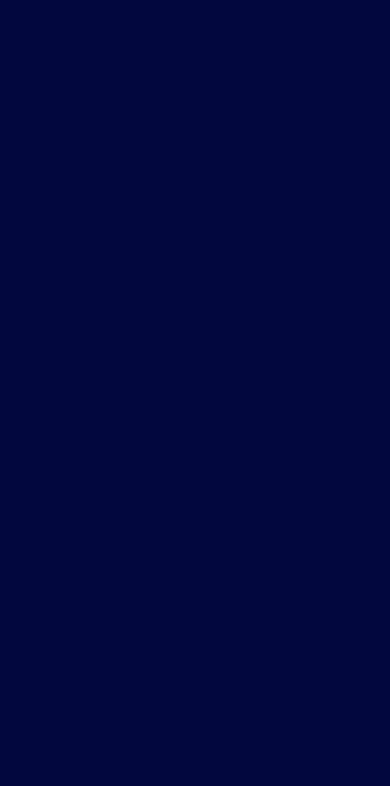
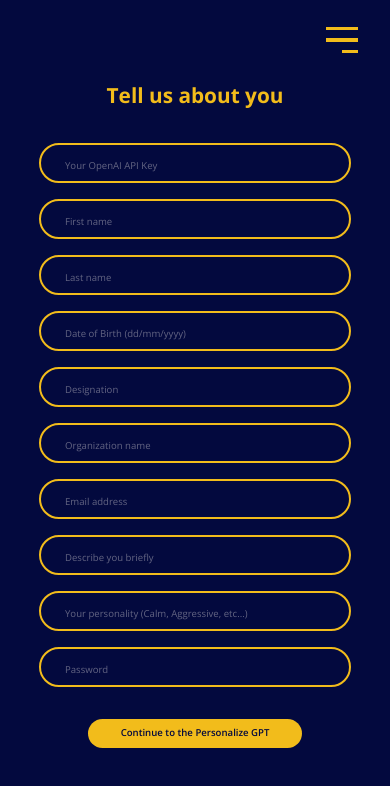
Before and after one commit to venuradesh/personalize-gpt-APP, an Angular app: page /registration in a window 390 px wide. Before the commit this address led to /. Shown: the top 786 px of the page. Built offline with nearby package versions, Linux system fonts and the light colour scheme.

Commit message:
registration done with responsiveness

```diff
--- /dev/null
+++ b/src/app/Components/input-field/input-field.component.css
@@ -0,0 +1,21 @@
+.input-container {
+  width: 100%;
+  height: 2.5rem;
+}
+
+.input-container input {
+  width: 100%;
+  height: 100%;
+  background-color: transparent;
+  border: 2px solid var(--pgpt-clr-dark-yellow);
+  border-radius: 50px;
+  padding-inline: 1.5rem;
+  outline: none;
+  color: var(--pgpt-clr-white);
+}
+
+.input-container input::placeholder {
+  font-size: calc(var(--pgpt-f-m) - 0.1rem);
+  color: var(--pgpt-clr-white);
+  opacity: 0.4;
+}
--- /dev/null
+++ b/src/app/Components/input-field/input-field.component.html
@@ -0,0 +1,7 @@
+<div class="input-container">
+  <input
+    type="{{ type }}"
+    placeholder="{{ caption }}"
+    [attr.maxlength]="maxLength ? maxLength : null"
+  />
+</div>
--- /dev/null
+++ b/src/app/Pages/registartion/registartion.component.css
@@ -0,0 +1,82 @@
+.reg-wrapper {
+  padding-inline: 2rem;
+  width: 100vw;
+  height: max-content;
+  min-height: 100vh;
+  position: relative;
+  z-index: 0;
+}
+
+.reg-wrapper .nav-bar-container {
+  width: 100%;
+  height: 5rem;
+  display: flex;
+  align-items: center;
+  justify-content: flex-end;
+  background-color: var(--pgpt-clr-dark-blue);
+  position: sticky;
+  top: 0;
+  z-index: 1;
+}
+
+.reg-wrapper .content-container {
+  width: 100%;
+  height: calc(100vh - 5rem);
+  display: flex;
+  flex-direction: column;
+  align-items: center;
+  justify-content: flex-start;
+}
+
+.reg-wrapper .content-container .heading {
+  font-size: var(--pgpt-f-l);
+  font-weight: 700;
+  color: var(--pgpt-clr-dark-yellow);
+  margin-bottom: 2rem;
+}
+
+.reg-wrapper .content-container .registration {
+  width: clamp(28rem, 40vw, 40rem);
+  height: max-content;
+  display: grid;
+  grid-template-columns: repeat(2, 1fr);
+  grid-gap: 1rem;
+}
+
+.reg-wrapper .content-container .registration .span {
+  grid-column: span 2;
+}
+
+.reg-wrapper .content-container .registration .btn-container {
+  width: 100%;
+  display: flex;
+  justify-content: center;
+  grid-column: span 2;
+  margin-top: 1rem;
+}
+
+.registration .btn-container .btn {
+  background-color: var(--pgpt-clr-dark-yellow);
+  border-radius: 50px;
+  padding-inline: 2rem;
+  color: var(--pgpt-clr-dark-blue);
+  font-weight: 600;
+}
+
+@media only screen and (max-width: 620px) {
+  .reg-wrapper .content-container .registration {
+    width: clamp(18rem, 80vw, 40rem);
+    display: flex;
+    flex-direction: column;
+    padding-bottom: 5rem;
+  }
+
+  .reg-wrapper .content-container .registration .span {
+    grid-column: span 1;
+  }
+
+  .registration .btn-container .btn {
+    font-size: var(--pgpt-f-n);
+    font-weight: 600;
+  }
+}
--- /dev/null
+++ b/src/app/Pages/registartion/registartion.component.html
@@ -0,0 +1,57 @@
+<div class="reg-wrapper">
+  <div class="nav-bar-container">
+    <pgpt-nav-bar
+      [navBarElements]="navBarElements"
+      [landingPageContainer]="false"
+    ></pgpt-nav-bar>
+  </div>
+  <div class="content-container">
+    <div class="heading">Tell us about you</div>
+    <form class="registration">
+      <div class="span item">
+        <pgpt-input-field [caption]="'Your OpenAI API Key'"></pgpt-input-field>
+      </div>
+      <div class="item">
+        <pgpt-input-field [caption]="'First name'"></pgpt-input-field>
+      </div>
+      <div class="item">
+        <pgpt-input-field [caption]="'Last name'"></pgpt-input-field>
+      </div>
+      <div class="item">
+        <pgpt-input-field
+          [caption]="'Date of Birth (dd/mm/yyyy)'"
+          [type]="'text'"
+        ></pgpt-input-field>
+      </div>
+      <div class="item">
+        <pgpt-input-field [caption]="'Designation'"></pgpt-input-field>
+      </div>
+      <div class="span item">
+        <pgpt-input-field [caption]="'Organization name'"></pgpt-input-field>
+      </div>
+      <div class="span item">
+        <pgpt-input-field
+          [caption]="'Email address'"
+          [type]="'email'"
+        ></pgpt-input-field>
+      </div>
+      <div class="span item">
+        <pgpt-input-field [caption]="'Describe you briefly'"></pgpt-input-field>
+      </div>
+      <div class="item">
+        <pgpt-input-field
+          [caption]="'Your personality (Calm, Aggressive, etc...)'"
+        ></pgpt-input-field>
+      </div>
+      <div class="item">
+        <pgpt-input-field
+          [caption]="'Password'"
+          [type]="'password'"
+        ></pgpt-input-field>
+      </div>
+      <div class="btn-container">
+        <div class="btn continue">Continue to the Personalize GPT</div>
+      </div>
+    </form>
+  </div>
+</div>
--- /dev/null
+++ b/src/app/Pages/registartion/registartion.component.ts
@@ -0,0 +1,22 @@
+import { Component } from '@angular/core';
+
+//models
+import { navBarModel } from '../../Models/nav_bar_model';
+
+//components
+import { NavBarComponent } from '../../Components/nav-bar/nav-bar.component';
+import { InputFieldComponent } from '../../Components/input-field/input-field.component';
+
+@Component({
+  selector: 'pgpt-registartion',
+  standalone: true,
+  imports: [NavBarComponent, InputFieldComponent],
+  templateUrl: './registartion.component.html',
+  styleUrl: './registartion.component.css',
+})
+export class RegistartionComponent {
+  navBarElements: navBarModel = {
+    signUp: false,
+    login: true,
+  };
+}
--- a/src/app/app.routes.ts
+++ b/src/app/app.routes.ts
@@ -3,6 +3,7 @@ import { Routes } from '@angular/router';
 //pages
 import { LandingPageComponent } from './Pages/landing-page/landing-page.component';
 import { ModelSelectionComponent } from './Pages/model-selection/model-selection.component';
+import { RegistartionComponent } from './Pages/registartion/registartion.component';
 
 export const routes: Routes = [
   {
@@ -15,4 +16,9 @@ export const routes: Routes = [
     component: ModelSelectionComponent,
     pathMatch: 'full',
   },
+  {
+    path: 'registration',
+    component: RegistartionComponent,
+    pathMatch: 'full',
+  },
 ];
```
Also changed, not shown: src/app/Components/input-field/input-field.component.ts (added, +14 -0 lines), 2 other files (tests, documents, lock files or other folders).
